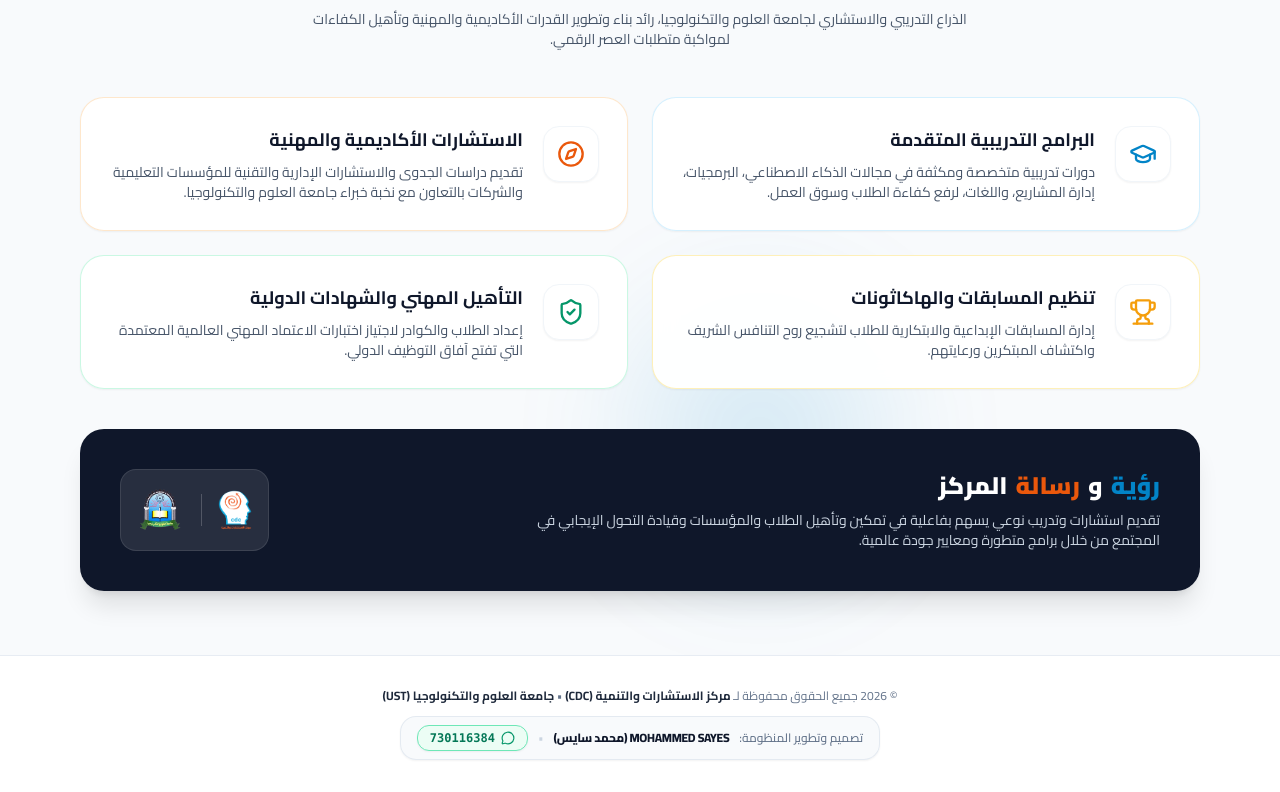
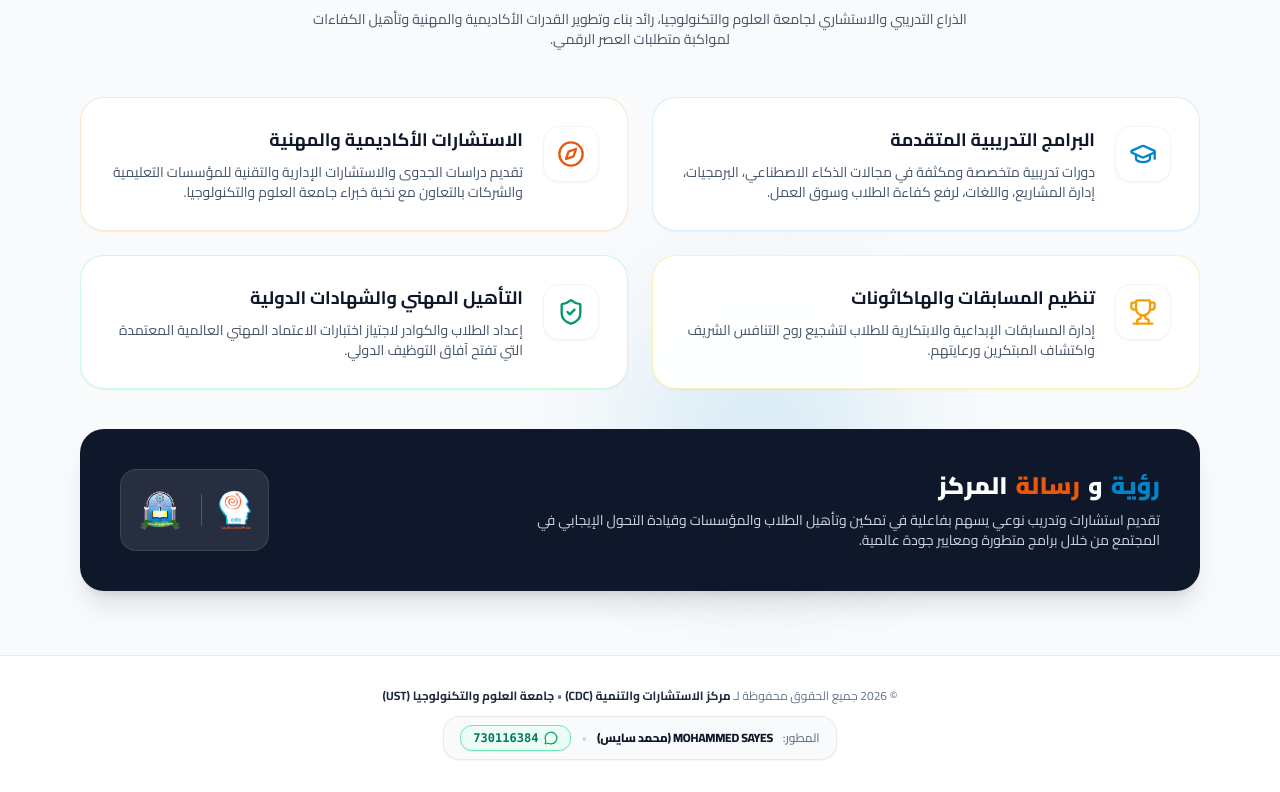
Before and after one commit to MOHAMMED-ALSAYES/sawit-voting, a React (Vite) app in the folder frontend/: page / in a window 1280 px wide. Shown: the part 935-1727 px from the top of the page. Built offline with nearby package versions, Linux system fonts and the light colour scheme; no server answers.

Commit message:
Update footer label to 'المطور:' as requested

```diff
--- a/frontend/src/pages/Home.jsx
+++ b/frontend/src/pages/Home.jsx
@@ -265,7 +265,7 @@ const Home = () => {
           {/* Elegant Developer Credits Badge */}
           <div className="inline-flex flex-wrap items-center justify-center gap-2.5 px-4 py-2 rounded-2xl bg-slate-50/90 border border-slate-200/90 shadow-sm text-xs">
             <span className="text-slate-500 font-medium">
-              {isRtl ? 'تصميم وتطوير المنظومة:' : 'System Designed & Developed by:'}
+              {isRtl ? 'المطور:' : 'Developer:'}
             </span>
 
             <span className="font-extrabold text-slate-900 tracking-tight">
--- a/frontend/src/pages/PublicCompetition.jsx
+++ b/frontend/src/pages/PublicCompetition.jsx
@@ -465,7 +465,7 @@ const PublicCompetition = () => {
         <div className="max-w-4xl mx-auto px-4 flex flex-col items-center gap-2.5">
           <p>© 2026 {t('allRightsReserved')} {t('centerName')} • {t('universityName')}</p>
           <div className="inline-flex flex-wrap items-center justify-center gap-2 px-3.5 py-1.5 rounded-2xl bg-white border border-slate-200 shadow-xs text-xs">
-            <span className="text-slate-500 font-medium">{isRtl ? 'برمجة وتطوير المنظومة:' : 'Developed by:'}</span>
+            <span className="text-slate-500 font-medium">{isRtl ? 'المطور:' : 'Developer:'}</span>
             <b className="text-slate-900 font-extrabold">MOHAMMED SAYES (محمد سايس)</b>
             <span className="text-slate-300 hidden sm:inline">•</span>
             <a
```
